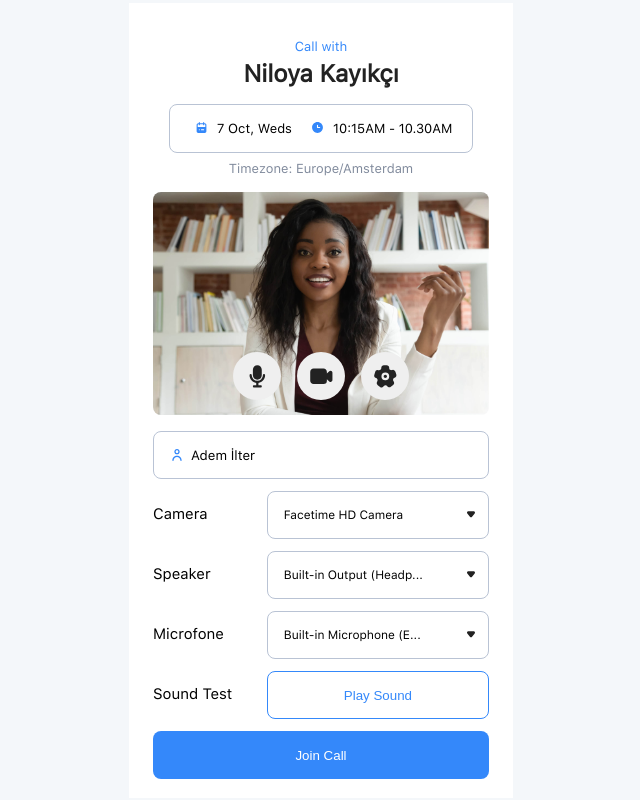
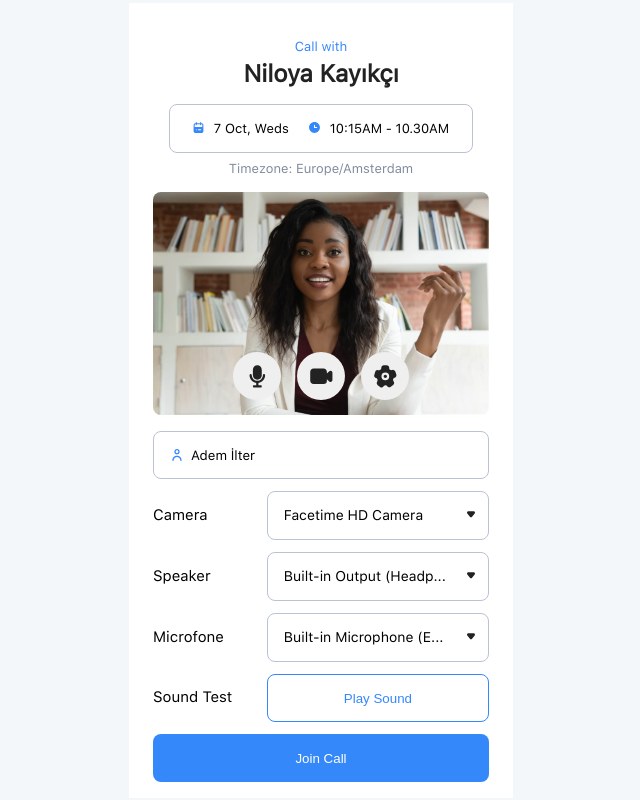
Before and after one commit to SafaElmali/superpeer-ui-developer-challenge, a Next.js app: page / in a window 1280 px wide. Shown: the whole page, without its empty margins (319-959 px from the left). Built offline with nearby package versions, Linux system fonts and the light colour scheme.

Commit message:
refactor: modify styles

```diff
--- a/components/Dropdown/styles.module.css
+++ b/components/Dropdown/styles.module.css
@@ -4,7 +4,7 @@
   border-radius: 8px;
   padding: 1rem 1rem;
   width: 100%;
-  font-size: 12px;
+  font-size: 14px;
   appearance: none;
   flex: 1;
   font-family: "SF-Pro-Text";
--- a/styles/main.module.css
+++ b/styles/main.module.css
@@ -34,6 +34,7 @@
   width: 304px;
   margin: 0 auto;
   margin-bottom: 8px;
+  justify-content: center;
 }
 
 .callSchedule div {
```
